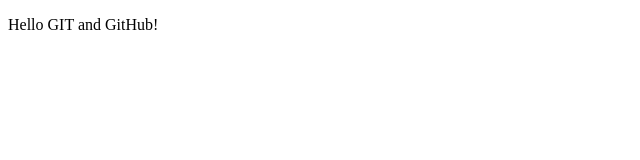
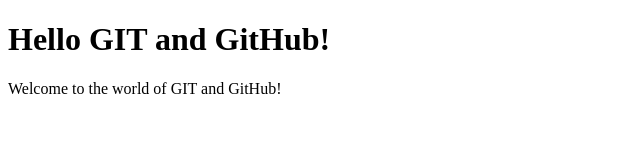
Before and after one commit to YuriyTereikovskyi/GITPROBA, a plain HTML site: page index.html in a window 1280 px wide. Shown: the whole page, without its empty margins (0-640 px from the left). Drawn offline with Linux system fonts and the light colour scheme.

Commit message:
new commit

```diff
--- a/index.html
+++ b/index.html
@@ -6,6 +6,7 @@
     <title>Document</title>
 </head>
 <body>
-    <p>Hello GIT and GitHub!</p>
+    <h1>Hello GIT and GitHub!</h1>
+    <p>Welcome to the world of GIT and GitHub!</p>
 </body>
 </html>
```
